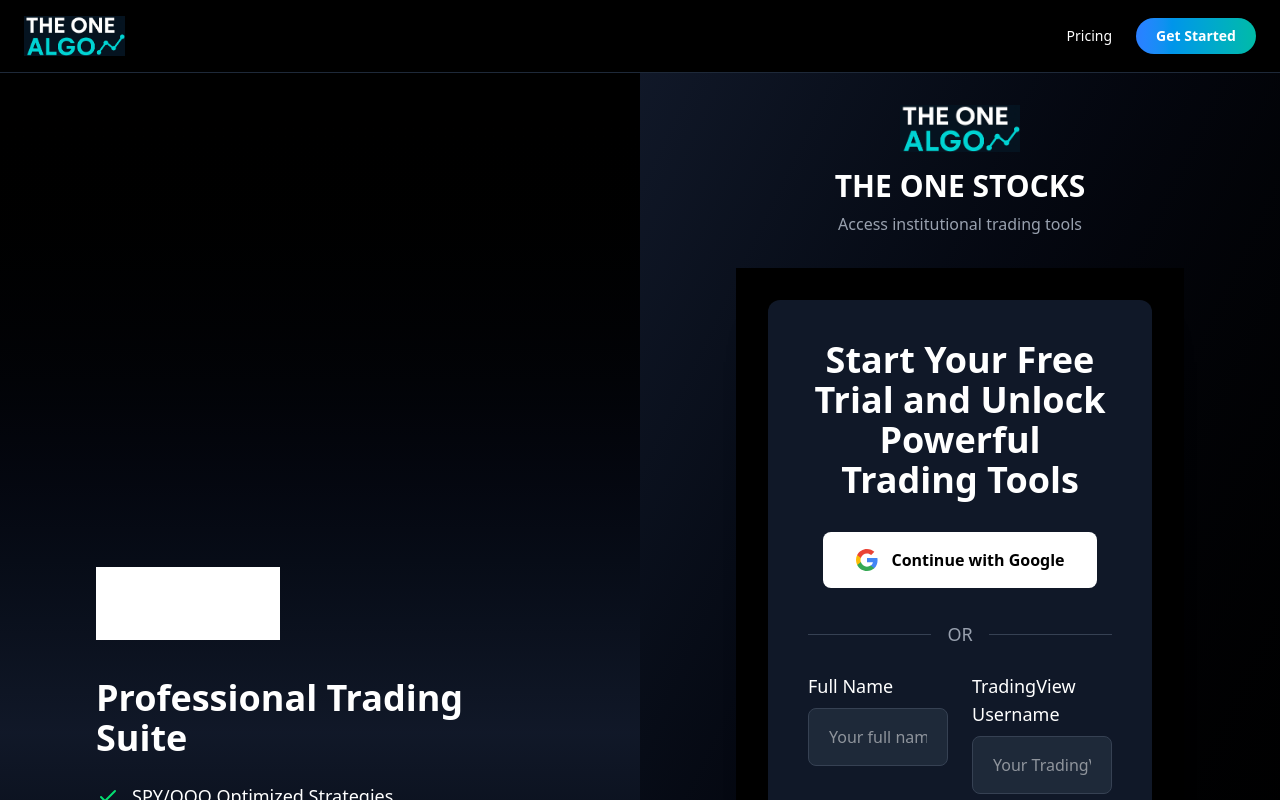
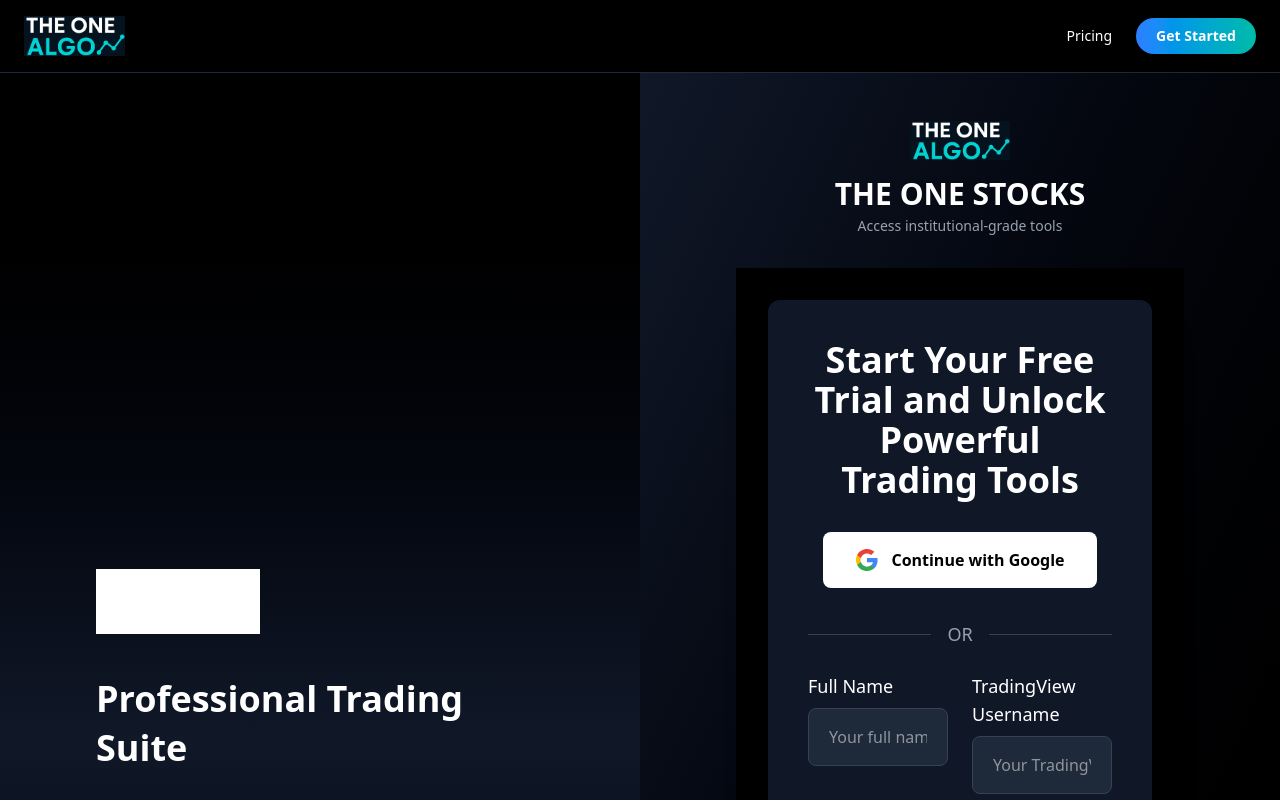
Before and after one commit to theonealgo/main, a Next.js app: page /signup in a window 1280 px wide. Shown: the top 800 px of the page. Built offline with nearby package versions, Linux system fonts and the light colour scheme.

Commit message:
Update SignupPageContent.tsx

```diff
--- a/app/signup/SignupPageContent.tsx
+++ b/app/signup/SignupPageContent.tsx
@@ -18,15 +18,15 @@
 
   return (
     <div className="min-h-screen grid grid-cols-1 md:grid-cols-2 bg-black text-white">
-      {/* Left Column */}
-      <div className="relative hidden md:flex items-center justify-center p-12 bg-gradient-to-b from-black via-gray-900 to-black">
-        <div className="space-y-8 max-w-md">
-          <Link href="/" className="inline-block">
+      {/* Left Info Panel */}
+      <div className="relative hidden md:flex items-center justify-center bg-gradient-to-b from-black via-gray-900 to-black p-12">
+        <div className="max-w-md space-y-10">
+          <Link href="/" className="block">
             <Image
               src="/images/theonelogo.png"
               alt="The One Logo"
-              width={184}
-              height={184}
+              width={164}
+              height={164}
               className="filter brightness-0 invert"
               priority
             />
@@ -37,7 +37,9 @@
             animate={{ opacity: 1, y: 0 }}
             className="space-y-6"
           >
-            <h2 className="text-4xl font-bold">Professional Trading Suite</h2>
+            <h2 className="text-4xl font-bold leading-snug">
+              Professional Trading Suite
+            </h2>
             <ul className="space-y-4 text-lg">
               <FeatureItem text="SPY/QQQ Optimized Strategies" />
               <FeatureItem text="Forex Pair Analysis Tools" />
@@ -47,25 +49,27 @@
         </div>
       </div>
 
-      {/* Right Column - Signup Form */}
+      {/* Right Column - Form */}
       <motion.div
         initial={{ opacity: 0 }}
         animate={{ opacity: 1 }}
-        className="flex items-center justify-center p-8 bg-gradient-to-br from-gray-900 to-black"
+        className="flex items-center justify-center p-6 sm:p-12 bg-gradient-to-br from-gray-900 to-black"
       >
         <div className="w-full max-w-md space-y-8">
           <div className="text-center">
             <Image
               src="/images/theonelogo.png"
               alt="Logo"
-              width={120}
-              height={120}
+              width={100}
+              height={100}
               className="mx-auto mb-4"
             />
-            <h1 className="text-3xl font-bold mb-2 text-white">
+            <h1 className="text-3xl font-bold text-white mb-1">
               {plan.replace(/_/g, ' ').toUpperCase()}
             </h1>
-            <p className="text-gray-400">Access institutional trading tools</p>
+            <p className="text-sm text-gray-400">
+              Access institutional-grade tools
+            </p>
           </div>
 
           <motion.div
```
